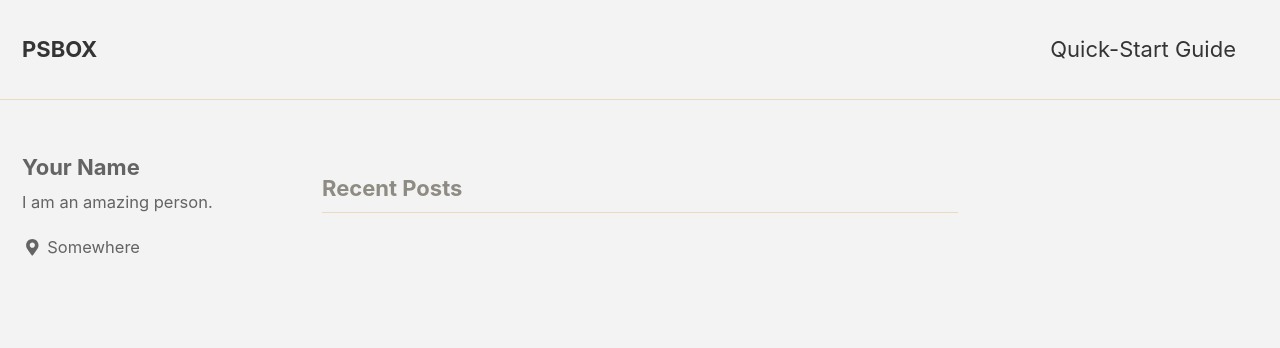
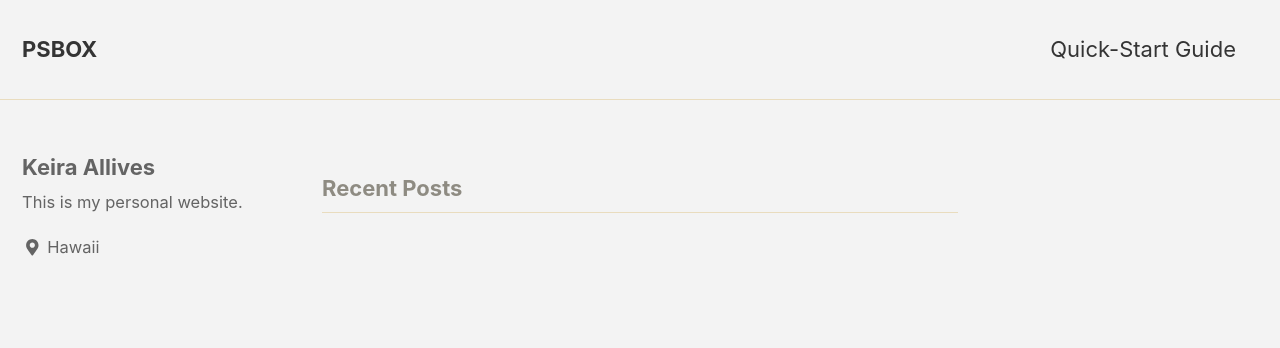
Before and after one commit to Keira1425/keira1425.github.io, a Jekyll site: the page built from index.html, in a window 1280 px wide. Shown: the top 348 px of the page. Built offline with Jekyll 4.4.1, drawn with Linux system fonts in a browser that asks for light colours; nearby versions of some CDN libraries; the list of posts is cut into pages by our own code.

Commit message:
settings

```diff
--- a/_config.yml
+++ b/_config.yml
@@ -12,10 +12,10 @@ locale                   : "en-US"
 title                    : "PSBOX"
 title_separator          : "-"
 name                     : "Keira Allives"
-description              : "Personal Website."
-url                      : "https://keira1425.github.io"
-baseurl                  : "/blog"
-repository               : "keira1425/keira1425.github.io"
+description              : "Personal website."
+url                      : # the base hostname & protocol for your site e.g. "https://mmistakes.github.io"
+baseurl                  : # the subpath of your site, e.g. "/blog"
+repository               : # GitHub username/repo-name e.g. "mmistakes/minimal-mistakes"
 teaser                   : # path of fallback teaser image, e.g. "/assets/images/500x300.png"
 # breadcrumbs            : false # true, false (default)
 words_per_minute         : 200
@@ -84,10 +84,10 @@ analytics:
 
 # Site Author
 author:
-  name             : "Your Name"
+  name             : "Keira Allives"
   avatar           : # path of avatar image, e.g. "/assets/images/bio-photo.jpg"
-  bio              : "I am an amazing person."
-  location         : "Somewhere"
+  bio              : "This is my personal website."
+  location         : "Hawaii"
   email            :
   uri              :
   home             : # null (default), "absolute or relative url to link to author home"
```
